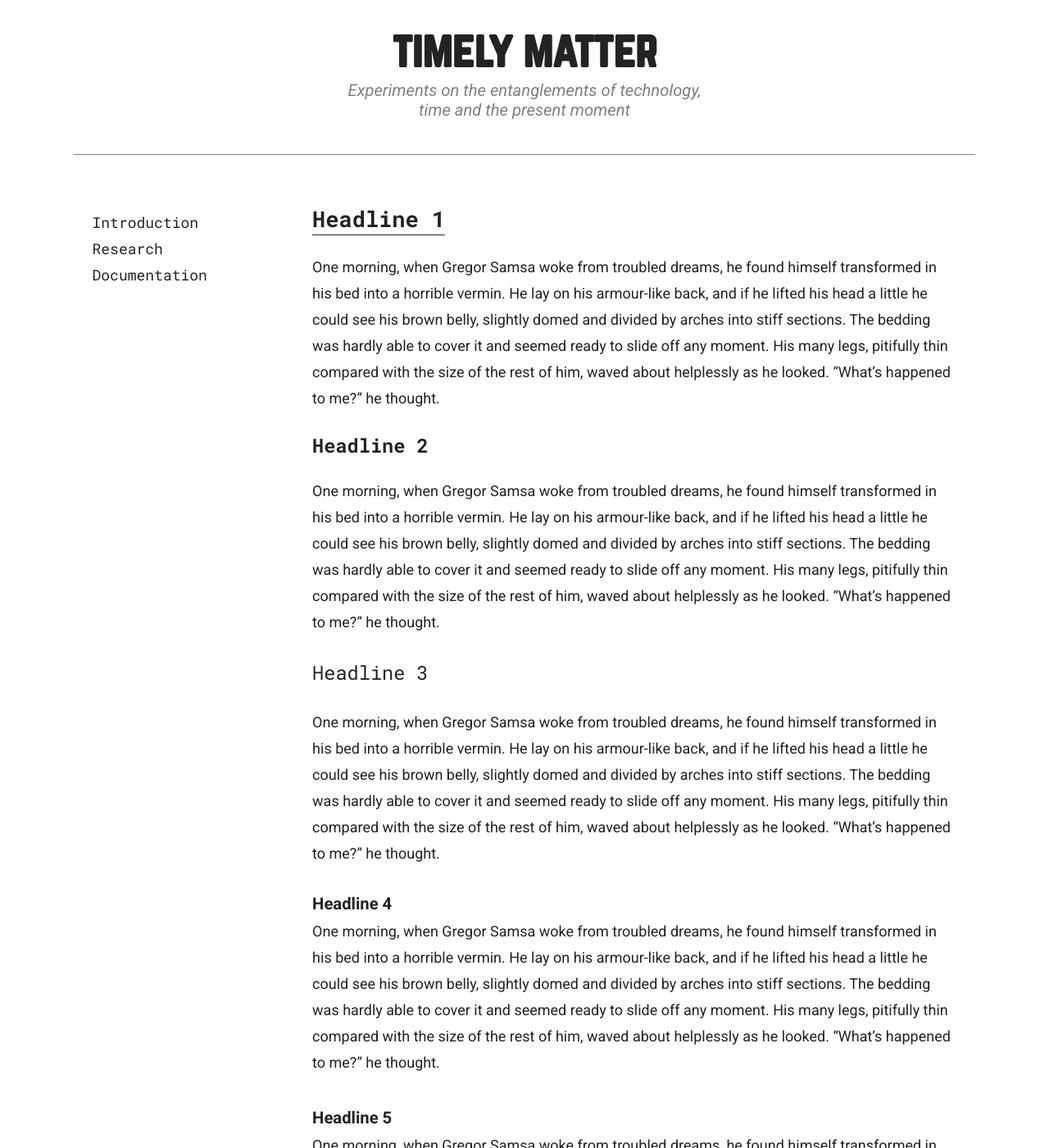
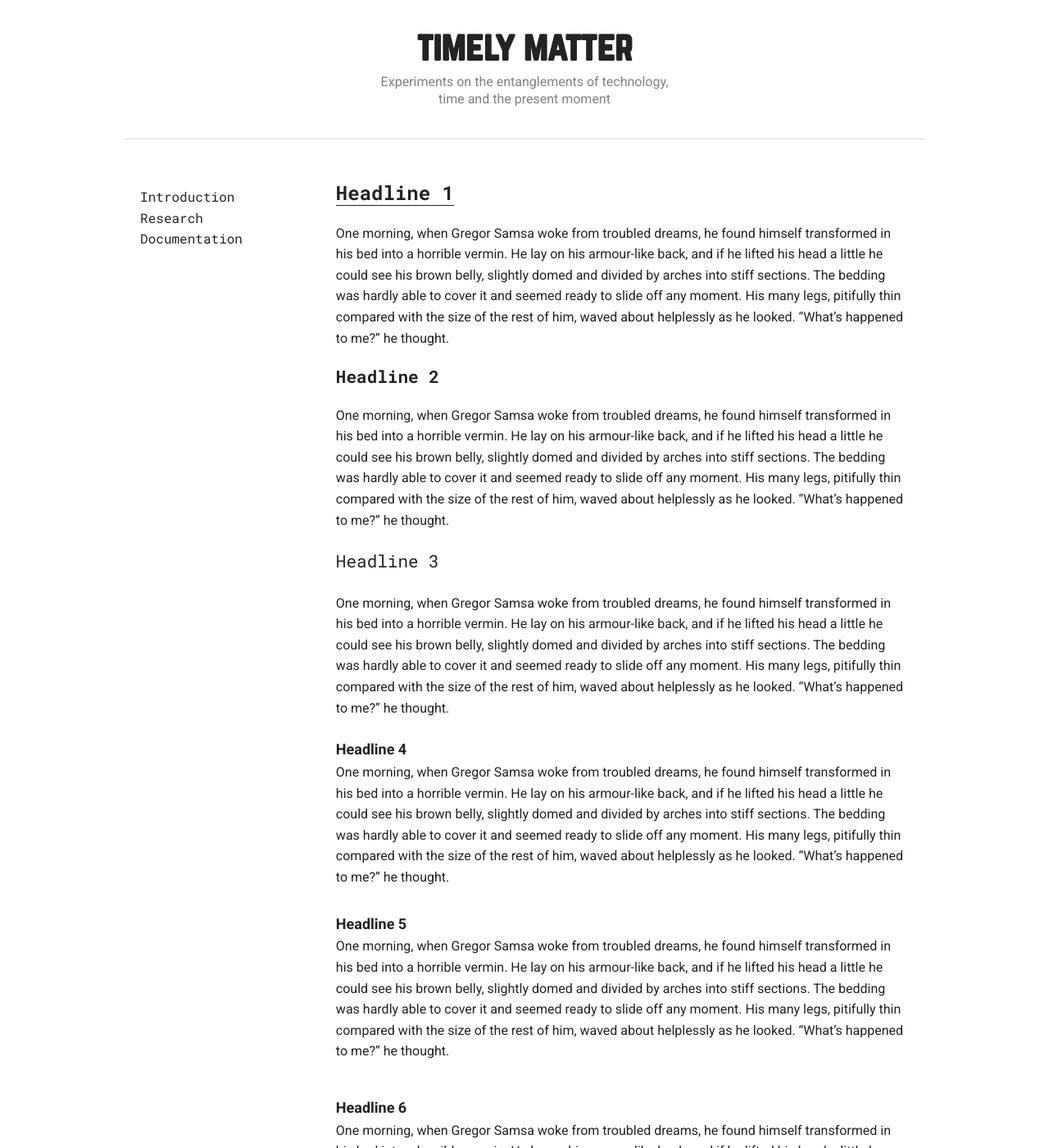
Before and after one commit to davidbeermann/timely-matter, a Jekyll site: the page built from index.md, in a window 1280 px wide and 1400 px high. Shown: the whole window at 82% size. Built offline with Jekyll 4.4.1, drawn with Linux system fonts in a browser that asks for light colours.

Commit message:
optimized header and added collapsing transition

```diff
--- a/_includes/page-header.html
+++ b/_includes/page-header.html
@@ -1,6 +1,8 @@
-<header class="page-header">
+<header class="page-header" id="page-header">
   <a href="{{ "/" | prepend: site.baseurl }}">
-    <h1>{{ site.title }}</h1>
-    <h2>{{ site.subtitle }}</h2>
+    <hgroup>
+      <h1>{{ site.title }}</h1>
+      <h2>{{ site.subtitle }}</h2>
+    </hgroup>
   </a>
 </header>
--- a/_layouts/default.html
+++ b/_layouts/default.html
@@ -13,5 +13,6 @@
           </section>
         </section>
       </section>
+      <script src="{{ "/js/main.js" | prepend: site.baseurl }}"></script>
     </body>
 </html>
--- a/_sass/_colors.sass
+++ b/_sass/_colors.sass
@@ -1,2 +1,3 @@
 $dark-gray: #232323
 $mid-gray: #808080
+$light-gray: #dcdcdc
--- a/_sass/base/_base.sass
+++ b/_sass/base/_base.sass
@@ -2,12 +2,10 @@
 @import "../fonts"
 
 html
-
+  line-height: 1.6
 
 body
   font-family: $roboto
-  font-size: em(18)
-  line-height: 1.7778
 
 h1, h2, h3
   font-family: $roboto-mono
--- a/_sass/modules/_page-header.sass
+++ b/_sass/modules/_page-header.sass
@@ -1,35 +1,65 @@
 @import "../colors"
 @import "../fonts"
 
-$h1-size: 48px
+$h1-size: 44px
+$h1-size-small: 32px
+
+$transition-speed: 0.45s
+
+$header_height_maximized: 170px
+$header_height_minimized: 70px
 
 // was .site-header but needed to be renamed due to bug!!!
 // https://github.com/jekyll/jekyll/issues/4876
 .page-header
   text-align: center
   a
+
     background-color: #fff
-    border-bottom: solid 1px $mid-gray
+    border-bottom: solid 1px $light-gray
     display: block
+    height: rem($header_height_maximized)
     margin: 0 auto
-    padding: em(32) 0 em(37)
     max-width: $max-width
+    overflow: hidden
+    position: relative
+    transition: all $transition-speed ease
     &, &:visited, &:active
       color: $dark-gray
       text-decoration: none
+  hgroup
+    left: 50%
+    position: absolute
+    top: 50%
+    transform: translate(-50%, -50%)
   h1
     border-bottom: none
     display: block
     font-family: $norwester
-    font-size: em($h1-size)
+    font-size: rem($h1-size)
     line-height: 1
-    margin: 0 0 em(8, $h1-size) 0
+    margin: 0
     text-transform: lowercase
+    transition: all $transition-speed ease
   h2
     color: $mid-gray
     font-family: $roboto
-    font-size: em(18)
-    font-style: italic
+    font-size: rem(16)
+    // font-style: italic
     font-weight: 400
-    line-height: 1.1667
+    height: auto
+    line-height: 1.35
     margin: 0
+    padding-top: rem(8)
+    opacity: 1
+    transition: all $transition-speed ease
+
+.page-header.page-header-small
+  a
+    height: rem($header_height_minimized)
+  h1
+    font-size: rem($h1-size-small)
+  h2
+    opacity: 0
+    padding-top: 0
+    height: 0
--- /dev/null
+++ b/js/main.js
@@ -0,0 +1,86 @@
+'use strict';
+
+(function() {
+  // JavaScript Debounce Function
+  // https://davidwalsh.name/javascript-debounce-function
+  // -------------------------------------------------------------------------
+  // Returns a function, that, as long as it continues to be invoked, will not
+  // be triggered. The function will be called after it stops being called for
+  // N milliseconds. If `immediate` is passed, trigger the function on the
+  // leading edge, instead of the trailing.
+  function debounce(func, wait, immediate) {
+    var timeout;
+    return function() {
+      var context = this, args = arguments;
+      var later = function() {
+        timeout = null;
+        if (!immediate) func.apply(context, args);
+      };
+      var callNow = immediate && !timeout;
+      clearTimeout(timeout);
+      timeout = setTimeout(later, wait);
+      if (callNow) func.apply(context, args);
+    };
+  };
+
+  // Adding an removing classes with vanilla JS
+  // http://youmightnotneedjquery.com/#add_class
+  // https://developer.mozilla.org/en-US/docs/Web/API/Element/classList
+
+  function addClass(el, className) {
+    if (el.classList) {
+      // If these classes already exist in attribute of the element, then they are ignored.
+      el.classList.add(className);
+    }
+    else {
+      // safe-guard against adding classes twice
+      if (el.className.indexOf(className) === -1) {
+        el.className += ' ' + className;
+      }
+    }
+  }
+
+  function removeClass(el, className) {
+    if (el.classList) {
+      el.classList.remove(className);
+    }
+    else {
+      var index = el.className.indexOf(className);
+      if (index !== -1) {
+        var cl = el.className.substring(0, index).trim();
+        if (index + className.length != el.className.length) {
+          if (cl !== '') cl += ' ';
+          cl += el.className.substring(index+className.length).trim();
+        }
+        el.className = cl;
+      }
+    }
+  }
+
+  function setupCollapsingHeader() {
+    // console.log('setupCollapsingHeader');
+
+    var el_header = document.getElementById('page-header');
+    var header_minimized = false;
+
+    var scrollHandler = debounce(function setHeaderState() {
+      if (window.scrollY > 30) {
+        if (!header_minimized) {
+          addClass(el_header, 'page-header-small');
+          header_minimized = true;
+        }
+      } else {
+        if (header_minimized) {
+          removeClass(el_header, 'page-header-small');
+          header_minimized = false;
+        }
+      }
+    }, 100);
+
+    window.addEventListener('scroll', scrollHandler);
+  };
+
+  document.addEventListener('DOMContentLoaded', function(e) {
+    setupCollapsingHeader();
+  });
+})();
```
